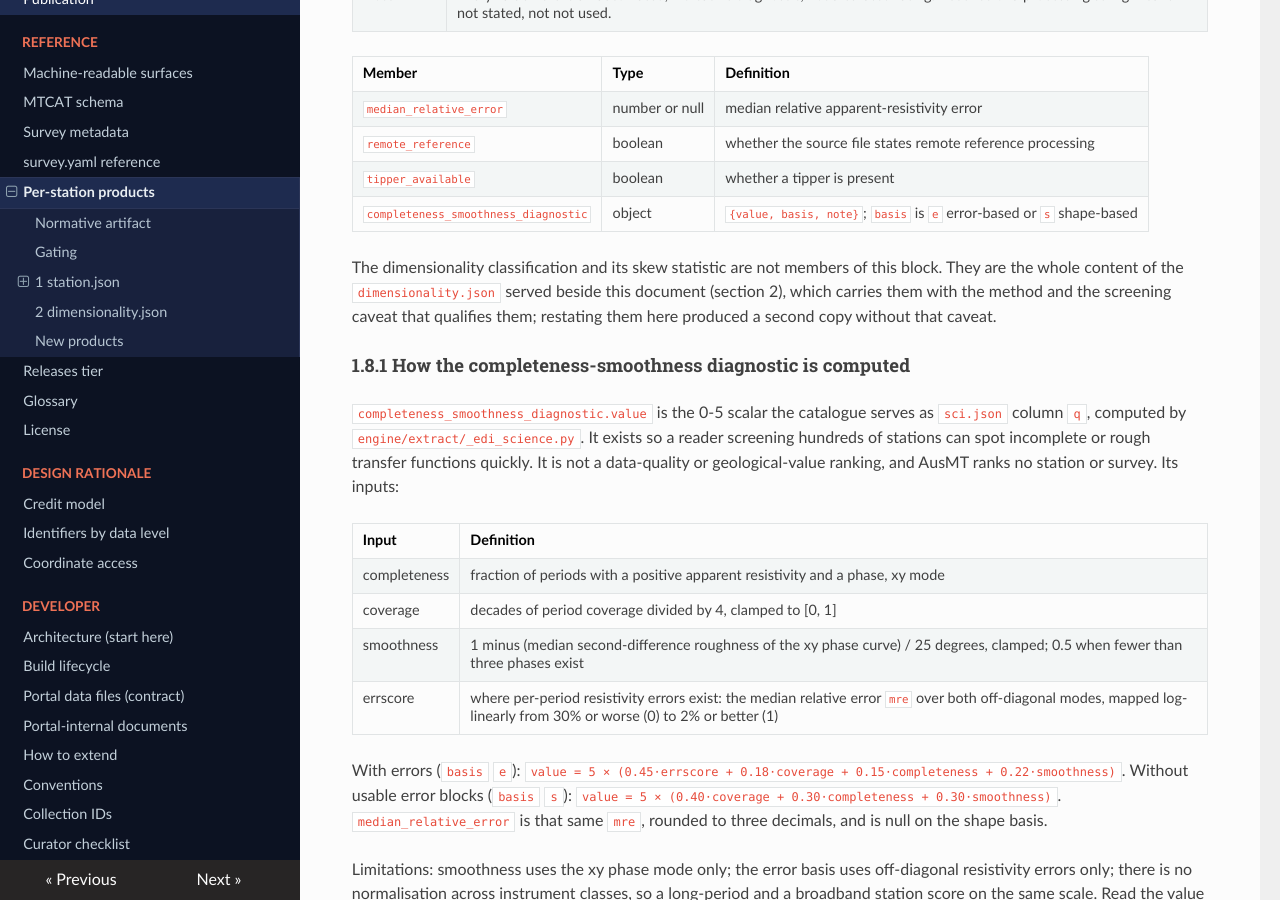
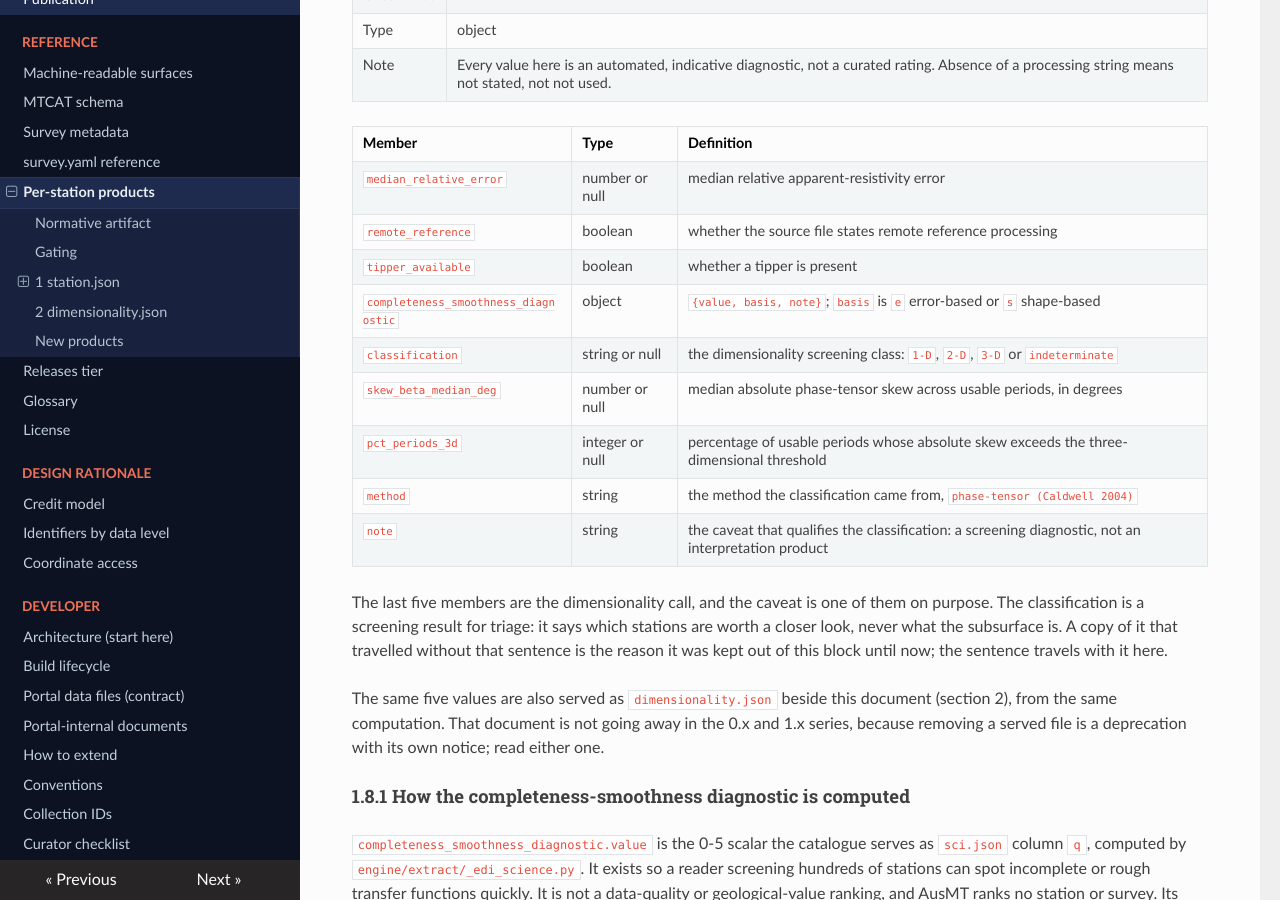
Before and after one commit to bvkay/ausmt, an MkDocs documentation site: the page built from docs/docs/reference/station-products.md, in a window 1280 px wide and 900 px high, scrolled down 5074 px. Built offline with MkDocs 1.6.1, drawn with Linux system fonts in a browser that asks for light colours; nearby versions of some CDN libraries; some of the changed text lies outside the part shown.

Commit message:
the dimensionality call folds into station.json diagnostics, caveat included (D1)
`diagnostics` gains classification, skew_beta_median_deg, pct_periods_3d, the method string
and the screening caveat, read off _dimensionality_document() itself so the two surfaces
cannot state different calls. The sidecar's own screening_diagnostic flag is not folded:
where the numbers now sit, the caveat sentence carries that meaning.

WHAT THE 2026-08-14 REMOVAL WAS ACTUALLY GUARDING: a second copy of a derived call that
travelled WITHOUT the sentence qualifying it. Folding the sentence in with the numbers
answers that, and puts the qualification beside the value rather than one file away. The
two tests that forbade the restatement now forbid DISAGREEMENT, and both went RED first:
neither station.json carried the members, and the fold-versus-sidecar comparison reported
five disagreeing keys.

The fold sits INSIDE the C1 access gate, so a withheld record still gains no diagnostics
block at all, which is what keeps an interpretation product out of a withheld station.
dimensionality.json keeps being written byte-unchanged through 1.x (D14): deleting a served
file is a deprecation with its own notice.

The prose that INVERTS moves with it: the emitter comment, the station-products diagnostics
section and its example, and the three interoperability/science pages that told a reader the
call lived only in the sidecar. api-reference.md also stops saying the schema artifact is
still to come; it shipped two commits ago.

```diff
--- a/docs/docs/reference/station-products.md
+++ b/docs/docs/reference/station-products.md
@@ -107,7 +107,12 @@
     "tipper_available": false,
     "completeness_smoothness_diagnostic": {
       "value": 3.4, "basis": "e",
-      "note": "not a quality or geological-value judgement" }
+      "note": "not a quality or geological-value judgement" },
+    "classification": "2-D",
+    "skew_beta_median_deg": 0.7,
+    "pct_periods_3d": 0,
+    "method": "phase-tensor (Caldwell 2004)",
+    "note": "screening diagnostic, not an interpretation product"
   },
   "processing": { "software": "Birrp 5.0", "algorithm": null,
                   "remote_reference": false, "remote_site": null,
@@ -220,11 +225,20 @@
 | `remote_reference` | boolean | whether the source file states remote reference processing |
 | `tipper_available` | boolean | whether a tipper is present |
 | `completeness_smoothness_diagnostic` | object | `{value, basis, note}`; `basis` is `e` error-based or `s` shape-based |
+| `classification` | string or null | the dimensionality screening class: `1-D`, `2-D`, `3-D` or `indeterminate` |
+| `skew_beta_median_deg` | number or null | median absolute phase-tensor skew across usable periods, in degrees |
+| `pct_periods_3d` | integer or null | percentage of usable periods whose absolute skew exceeds the three-dimensional threshold |
+| `method` | string | the method the classification came from, `phase-tensor (Caldwell 2004)` |
+| `note` | string | the caveat that qualifies the classification: a screening diagnostic, not an interpretation product |
 
-The dimensionality classification and its skew statistic are not members of this block. They are the
-whole content of the `dimensionality.json` served beside this document (section 2), which carries them
-with the method and the screening caveat that qualifies them; restating them here produced a second
-copy without that caveat.
+The last five members are the dimensionality call, and the caveat is one of them on purpose. The
+classification is a screening result for triage: it says which stations are worth a closer look, never
+what the subsurface is. A copy of it that travelled without that sentence is the reason it was kept out
+of this block until now; the sentence travels with it here.
+
+The same five values are also served as `dimensionality.json` beside this document (section 2), from
+the same computation. That document is not going away in the 0.x and 1.x series, because removing a
+served file is a deprecation with its own notice; read either one.
 
 #### 1.8.1 How the completeness-smoothness diagnostic is computed
 
@@ -398,6 +412,11 @@
 is never written for a station in a withheld survey. Its members are documented here so a reader can
 interpret what is served, not as a promise about its shape.
 
+`station.json`'s `diagnostics` block now states the same call, from the same computation (section 1.8).
+This document is the older surface and keeps being written unchanged: removing a served file is a
+deprecation with its own notice, not a refactor. A consumer reading `station.json` needs neither this
+file nor a second request.
+
 The classification is assigned by `engine/extract/_edi_science.py` from the per-period phase tensor
 (Caldwell et al., 2004), with every threshold a named constant that `build_provenance.json` records:
 
```
Also changed, not shown: docs/docs/interoperability/api-reference.md (+9 -7 lines), docs/docs/interoperability/tool-integration.md (+2 -1 lines), docs/docs/science/science-products.md (+4 -2 lines), 5 other files.
